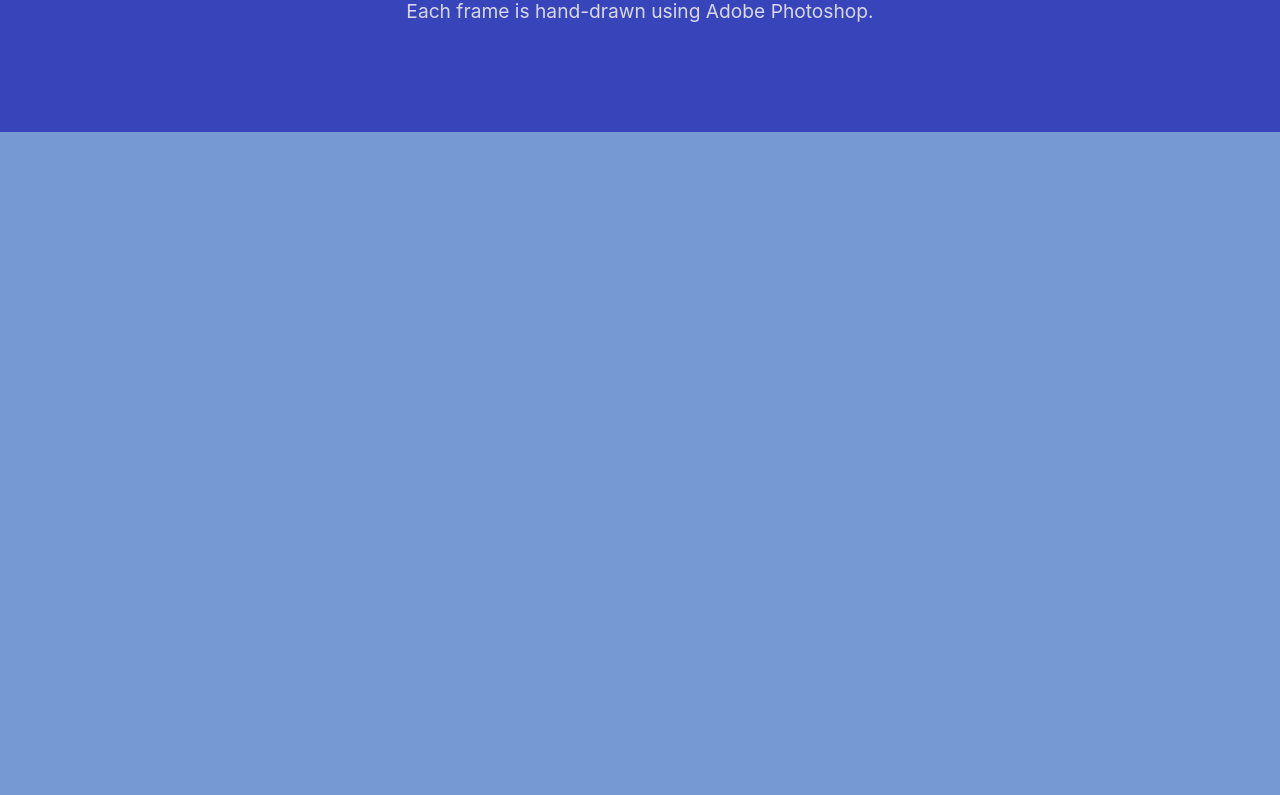
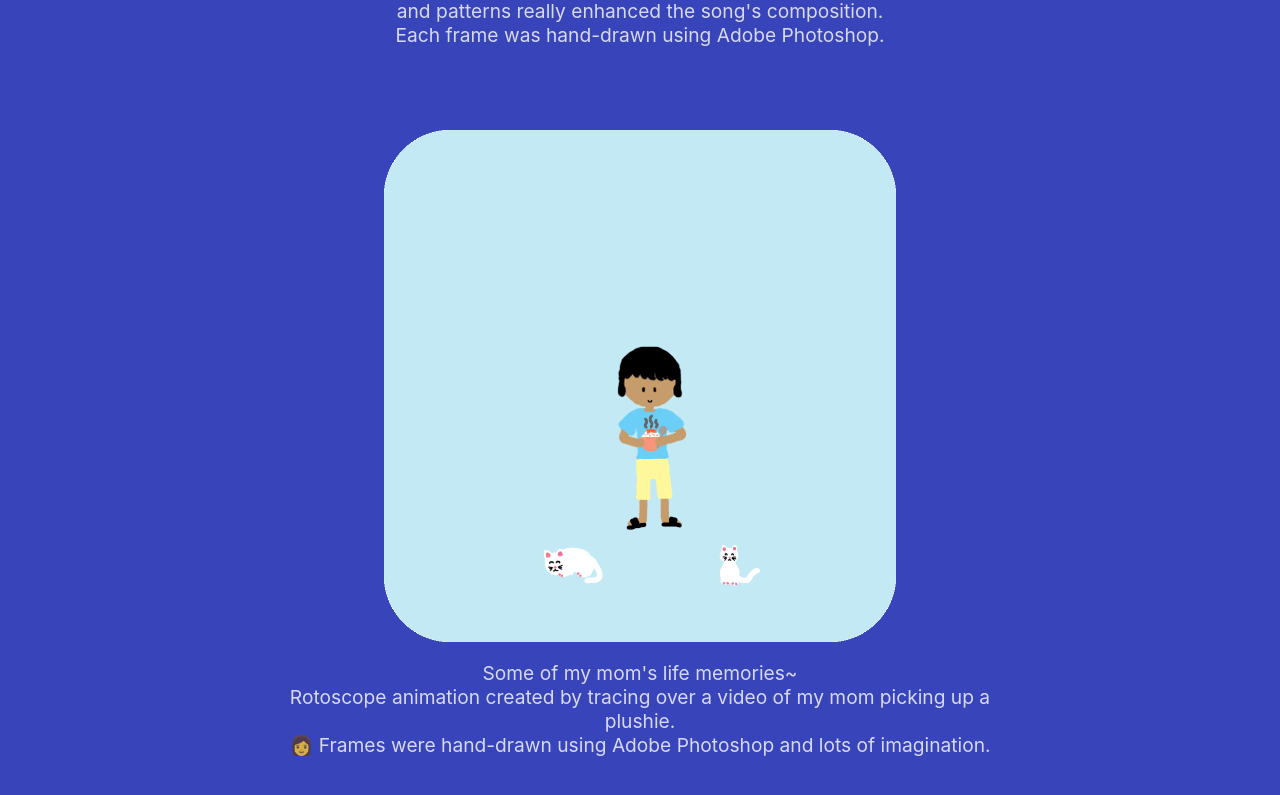
Before and after one commit to venuswku/venuswku.github.io, a React (Create React App) app: page /projects in a window 1280 px wide. Shown: the part 1783-2578 px from the top of the page. Before the commit the page ends 1915 px from the top, so only its background shows below. Built offline with nearby package versions, Linux system fonts and the light colour scheme.

Commit message:
added mom rotoscope

```diff
--- a/src/Pages/Home.css
+++ b/src/Pages/Home.css
@@ -230,7 +230,7 @@
 }
 .contact-name {
     margin-top: -9.2%;
-    margin-bottom: 3%;
+    margin-bottom: 4%;
 }
 
 .section-description {
--- a/src/Pages/Home.js
+++ b/src/Pages/Home.js
@@ -45,7 +45,7 @@ const Home = () => {
                         <OctopusRightTentacle className="animal octopus-right-tentacle" />
                         <OctopusBody className="animal octopus-body" />
                         <div className="section-name projects-name">Projects</div>
-                        <p className="section-description">Brief descriptions, source code, and demos of my projects.</p>
+                        <p className="section-description">Brief descriptions, source code, and demos of my projects. Some of my digital art is included.</p>
 
                     </NavLink>
                     <NavLink exact to="/contact" className="website-section contact-section">
--- a/src/Pages/Projects.css
+++ b/src/Pages/Projects.css
@@ -13,12 +13,15 @@
     flex-direction: column;
     align-items: center;
 }
+iframe {
+    margin-top: 5%;
+}
+.mom {
+    width: 40%;
+    margin-top: 5%;
+}
 .art-description {
     color: rgba(255, 255, 255, 0.8);
     text-align: center;
     width: 60%;
 }
-
-iframe {
-    margin-top: 5%;
-}
--- a/src/Pages/Projects.js
+++ b/src/Pages/Projects.js
@@ -1,5 +1,6 @@
 import React from 'react';
 import './Projects.css';
+import momGif from '../Assets/Mom.gif';
 
 function Projects() {
     return (
@@ -10,6 +11,7 @@ function Projects() {
                 <iframe title="video1" width="560" height="315" src="https://www.youtube.com/embed/ih4mPJ6KJSo" frameborder="0" allow="accelerometer; autoplay; clipboard-write; encrypted-media; gyroscope; picture-in-picture" allowfullscreen></iframe>
                 <p className="art-description">
                     Food for Thought <span role="img" aria-label="thinking-face">🤔</span>
+                    <br/>Based on the thoughts I had when I was little.
                     <br/>Created using Adobe After Effects and Photoshop.
                 </p>
                 <iframe title="video2" width="560" height="315" src="https://www.youtube.com/embed/_rqA5OehlNM" frameborder="0" allow="accelerometer; autoplay; clipboard-write; encrypted-media; gyroscope; picture-in-picture" allowfullscreen></iframe>
@@ -22,7 +24,13 @@ function Projects() {
                 <p className="art-description">
                     The unique variety of eerie sound effects mixed into the song's instrumentals inspired me to represent the music in an abstract way. <span role="img" aria-label="music-note">🎵</span>
                     <br/>It was challenging to omit the use of symbolism, but I think using abstract shapes and patterns really enhanced the song's composition.
-                    <br/>Each frame is hand-drawn using Adobe Photoshop.
+                    <br/>Each frame was hand-drawn using Adobe Photoshop.
+                </p>
+                <img src={momGif} alt="gif of my mom" className="mom" />
+                <p className="art-description">
+                    Some of my mom's life memories~
+                    <br/>Rotoscope animation created by tracing over a video of my mom picking up a plushie.
+                    <br/><span role="img" aria-label="mom">👩</span> Frames were hand-drawn using Adobe Photoshop and lots of imagination.
                 </p>
             </div>
         </div>
```
Also changed, not shown: src/Assets/Mom.gif (added).
